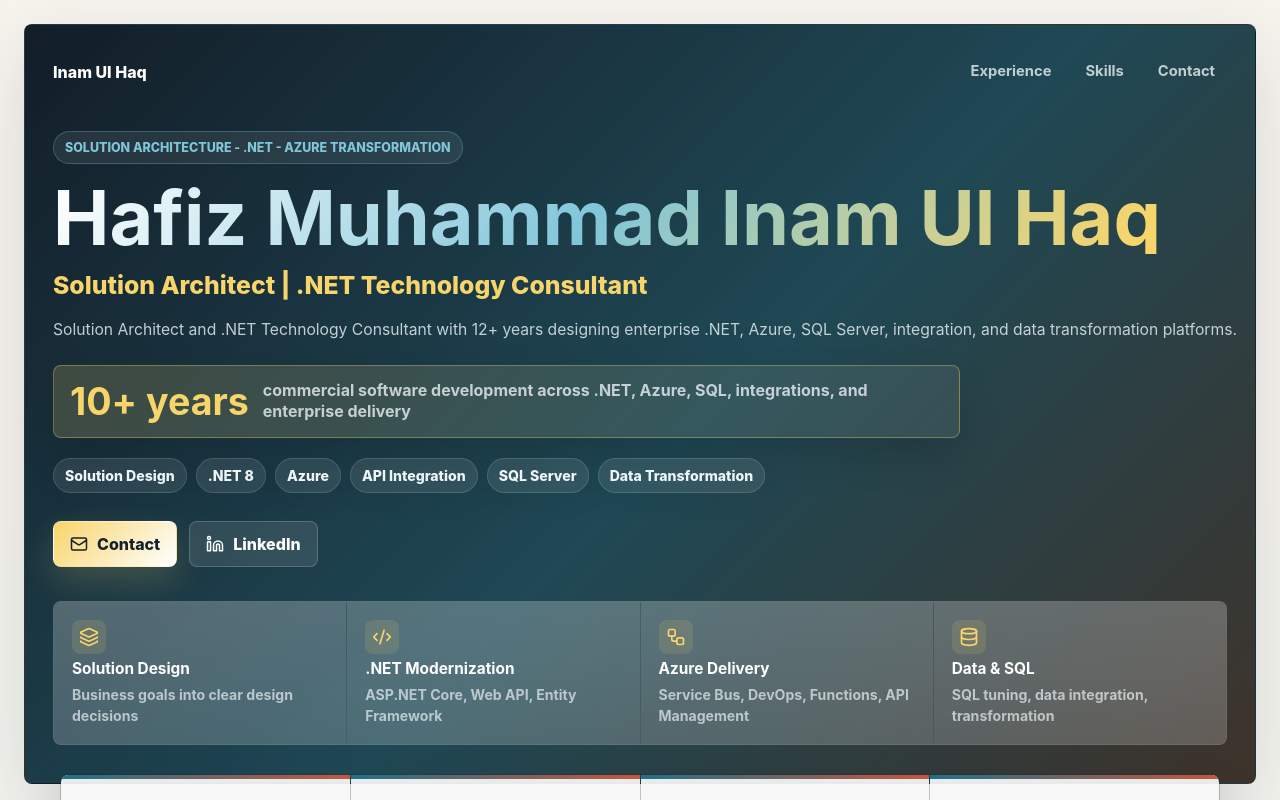
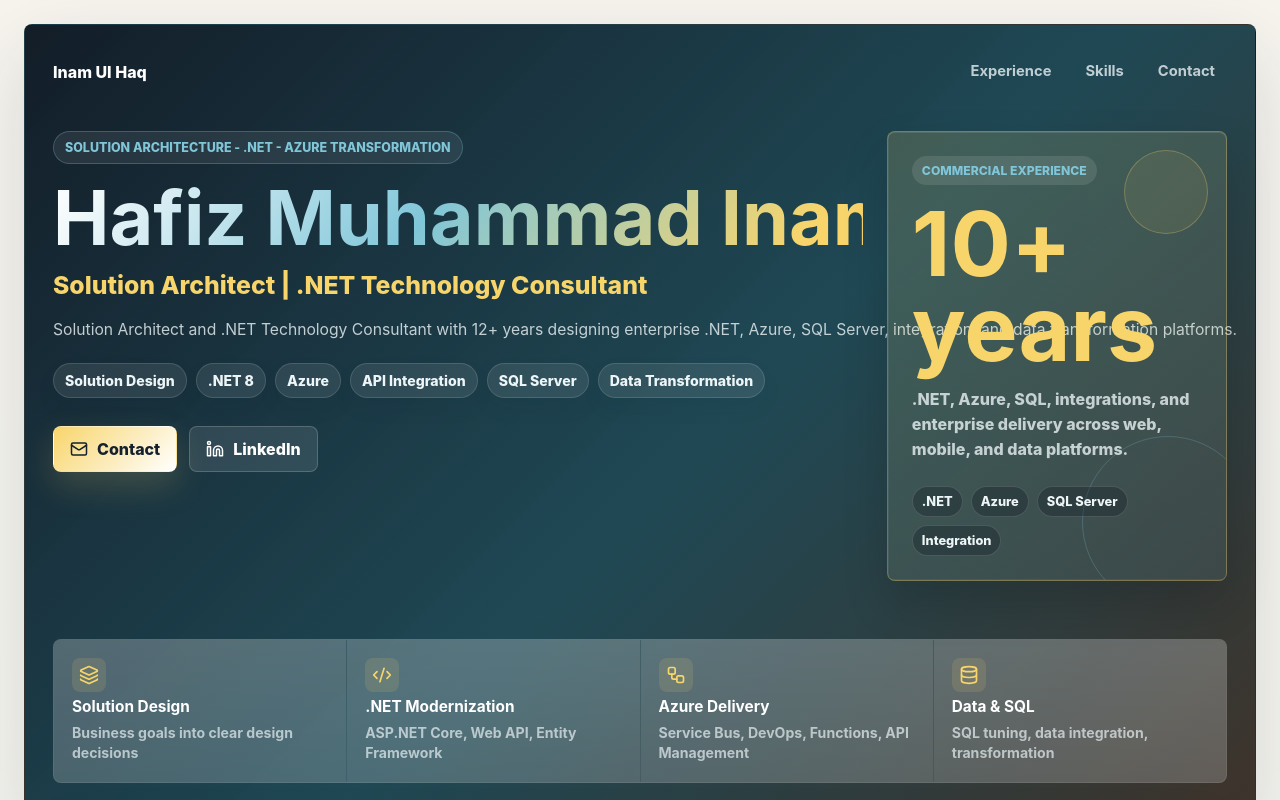
Before and after one commit to inamgcu/portfolio, a React (Vite) app: page / in a window 1280 px wide. Shown: the top 800 px of the page. Built offline with nearby package versions, Linux system fonts and the light colour scheme.

Commit message:
Move experience highlight into hero canvas

```diff
--- a/src/main.jsx
+++ b/src/main.jsx
@@ -139,7 +139,6 @@ const experience = [
 ];
 
 const outcomes = [
-  { value: "12+", label: "Years in software delivery", detail: ".NET, Azure, SQL, integration platforms" },
   { value: "3+", label: "Architecture leadership roles", detail: "Consultant, principal, and architect tracks" },
   { value: "75%", label: "Performance gain", detail: "Legacy workflow modernization" },
   { value: "60%+", label: "Cycle-time reduction", detail: "Enterprise automation and reporting impact" },
@@ -310,10 +309,6 @@ function App() {
               <h1>{profile.name}</h1>
               <p className="role">{profile.role}</p>
               <p className="summary">{profile.summary}</p>
-              <div className="hero-experience" aria-label="Experience highlight">
-                <strong>10+ years</strong>
-                <span>commercial software development across .NET, Azure, SQL, integrations, and enterprise delivery</span>
-              </div>
               <div className="stack-strip" aria-label="Signature technology stack">
                 {signatureStack.map((item) => (
                   <span key={item}>{item}</span>
@@ -329,6 +324,18 @@ function App() {
                   LinkedIn
                 </a>
               </div>
+            </div>
+            <aside className="experience-canvas" aria-label="Experience highlight">
+              <span className="canvas-kicker">Commercial experience</span>
+              <strong>10+ years</strong>
+              <p>.NET, Azure, SQL, integrations, and enterprise delivery across web, mobile, and data platforms.</p>
+              <div className="canvas-stack" aria-label="Experience areas">
+                <span>.NET</span>
+                <span>Azure</span>
+                <span>SQL Server</span>
+                <span>Integration</span>
+              </div>
+            </aside>
             <div className="hero-board" aria-label="Delivery focus">
               <div className="signal-grid">
                 {heroSignals.map(({ icon: Icon, label, detail }) => (
@@ -338,7 +345,6 @@ function App() {
                     <span>{detail}</span>
                   </article>
                 ))}
-                </div>
               </div>
             </div>
           </div>
--- a/src/styles.css
+++ b/src/styles.css
@@ -87,9 +87,9 @@ main {
 
 .hero__grid {
   display: grid;
-  grid-template-columns: minmax(0, 1fr);
-  gap: 18px;
-  align-items: start;
+  grid-template-columns: minmax(0, 1fr) minmax(300px, 0.42fr);
+  gap: 24px;
+  align-items: stretch;
   padding: 40px 0 10px;
 }
 
@@ -152,33 +152,92 @@ h1 {
   white-space: nowrap;
 }
 
-.hero-experience {
-  width: fit-content;
-  max-width: 100%;
-  margin-top: 22px;
-  padding: 14px 16px;
-  display: flex;
-  align-items: center;
-  gap: 14px;
-  border: 1px solid rgba(248, 213, 107, 0.34);
+.experience-canvas {
+  position: relative;
+  min-height: 100%;
+  padding: 24px;
+  display: grid;
+  align-content: end;
+  overflow: hidden;
+  border: 1px solid rgba(248, 213, 107, 0.28);
   border-radius: 8px;
   background:
-    linear-gradient(135deg, rgba(248, 213, 107, 0.18), rgba(255, 255, 255, 0.07));
-  box-shadow: 0 18px 38px rgba(0, 0, 0, 0.14);
+    linear-gradient(90deg, rgba(255, 255, 255, 0.06) 0 1px, transparent 1px 56px),
+    linear-gradient(0deg, rgba(255, 255, 255, 0.06) 0 1px, transparent 1px 56px),
+    linear-gradient(145deg, rgba(248, 213, 107, 0.17), rgba(128, 198, 217, 0.11));
+  box-shadow: inset 0 1px 0 rgba(255, 255, 255, 0.1), 0 22px 46px rgba(0, 0, 0, 0.16);
 }
 
-.hero-experience strong {
-  flex: 0 0 auto;
-  color: #f8d56b;
-  font-size: clamp(1.55rem, 3vw, 2.35rem);
-  line-height: 0.95;
+.experience-canvas::before {
+  content: "";
+  position: absolute;
+  inset: 18px 18px auto auto;
+  width: 82px;
+  height: 82px;
+  border: 1px solid rgba(248, 213, 107, 0.28);
+  border-radius: 50%;
+  background: rgba(248, 213, 107, 0.08);
 }
 
-.hero-experience span {
-  max-width: 680px;
+.experience-canvas::after {
+  content: "";
+  position: absolute;
+  inset: auto -28px -28px auto;
+  width: 170px;
+  height: 170px;
+  border-radius: 50%;
+  border: 1px solid rgba(128, 198, 217, 0.24);
+}
+
+.canvas-kicker {
+  position: relative;
+  z-index: 1;
+  width: fit-content;
+  margin-bottom: 16px;
+  padding: 7px 10px;
+  border-radius: 999px;
+  color: #80c6d9;
+  background: rgba(255, 255, 255, 0.1);
+  font-size: 0.76rem;
+  font-weight: 850;
+  text-transform: uppercase;
+}
+
+.experience-canvas strong {
+  position: relative;
+  z-index: 1;
+  color: #f8d56b;
+  font-size: clamp(3.6rem, 7vw, 5.8rem);
+  line-height: 0.95;
+  letter-spacing: 0;
+}
+
+.experience-canvas p {
+  position: relative;
+  z-index: 1;
+  margin: 16px 0 0;
   color: rgba(237, 245, 247, 0.78);
-  font-weight: 750;
-  line-height: 1.35;
+  font-weight: 760;
+  line-height: 1.55;
+}
+
+.canvas-stack {
+  position: relative;
+  z-index: 1;
+  display: flex;
+  flex-wrap: wrap;
+  gap: 8px;
+  margin-top: 24px;
+}
+
+.canvas-stack span {
+  border: 1px solid rgba(255, 255, 255, 0.14);
+  border-radius: 999px;
+  padding: 7px 9px;
+  color: #edf5f7;
+  background: rgba(8, 17, 27, 0.28);
+  font-size: 0.8rem;
+  font-weight: 800;
 }
 
 .stack-strip {
@@ -235,6 +294,7 @@ h1 {
 
 .hero-board {
   margin-top: 34px;
+  grid-column: 1 / -1;
   display: block;
 }
 
@@ -287,7 +347,7 @@ h1 {
 
 .metrics {
   display: grid;
-  grid-template-columns: repeat(4, 1fr);
+  grid-template-columns: repeat(3, 1fr);
   gap: 1px;
   background: rgba(21, 33, 47, 0.14);
   border: 1px solid rgba(21, 33, 47, 0.14);
@@ -1112,6 +1172,10 @@ h1 {
   .sticky {
     position: static;
   }
+
+  .experience-canvas {
+    min-height: 280px;
+  }
 }
 
 @media (max-width: 640px) {
@@ -1160,9 +1224,13 @@ h1 {
     white-space: normal;
   }
 
-  .hero-experience {
-    align-items: flex-start;
-    flex-direction: column;
+  .experience-canvas {
+    min-height: 240px;
+    padding: 20px;
+  }
+
+  .experience-canvas strong {
+    font-size: 3.4rem;
   }
 
   .metrics,
```
Lines whose indentation alone changed are shown as unchanged.
